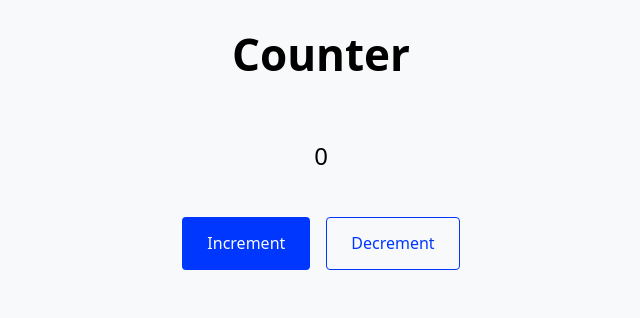
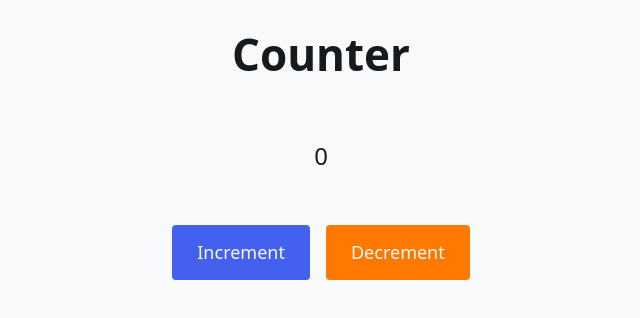
Before and after one commit to diesttro/react-ssr, a React app: page / in a window 1280 px wide. Shown: the top 318 px of the page, without its empty margins (319-959 px from the left). Built offline with nearby package versions, Linux system fonts and the light colour scheme; the HTML template or start-up script is replaced by a standard one.

Commit message:
Refactor class names and update styles

```diff
--- a/src/client/components/App.js
+++ b/src/client/components/App.js
@@ -12,10 +12,10 @@ const App = () => {
       <h1>Counter</h1>
       <span className="count">{count}</span>
       <div className="button-group">
-        <button className="button" onClick={increment}>
+        <button className="button bg-primary" onClick={increment}>
           Increment
         </button>
-        <button className="button button--outline" onClick={decrement}>
+        <button className="button bg-secondary" onClick={decrement}>
           Decrement
         </button>
       </div>
--- a/src/client/styles.scss
+++ b/src/client/styles.scss
@@ -1,10 +1,13 @@
 @import 'modern-normalize/modern-normalize.css';
 
-$gray: #f8f9fa;
-$blue: #0037ff;
+$dark: #161a1d;
+$light: #f8f9fa;
+$primary: #4361ee;
+$secondary: #ff7900;
 
 body {
-  background-color: $gray;
+  background-color: $light;
+  color: $dark;
 }
 
 h1 {
@@ -24,7 +27,7 @@ h1 {
 }
 
 .button-group {
-  padding: 1rem 0;
+  padding: 1.5rem 0;
 
   & > button {
     margin: 0 0.5rem;
@@ -32,12 +35,12 @@ h1 {
 }
 
 .button {
-  background-color: $blue;
   border: 1px solid transparent;
   border-radius: 0.25rem;
-  color: $gray;
+  color: $light;
   cursor: pointer;
   display: inline-block;
+  font-size: 1.125rem;
   font-weight: 500;
   padding: 1rem 1.5rem;
   text-align: center;
@@ -50,15 +53,9 @@ h1 {
   &:focus {
     outline: none;
   }
+}
 
-  &--outline {
-    background-color: $gray;
-    border: 1px solid $blue;
-    color: $blue;
-
-    &:hover {
-      background-color: $blue;
-      color: $gray;
-    }
-  }
+.bg {
+  &-primary { background-color: $primary; }
+  &-secondary { background-color: $secondary; }
 }
--- a/src/server/index.js
+++ b/src/server/index.js
@@ -11,7 +11,7 @@ const port = process.env.PORT || 3000;
 app.use(compression());
 app.use('/assets', express.static(path.join(__dirname, '/assets')));
 
-app.get('/', (request, response) => {
+app.get('/', (_, response) => {
   const root = (
     <html>
       <head>
```
